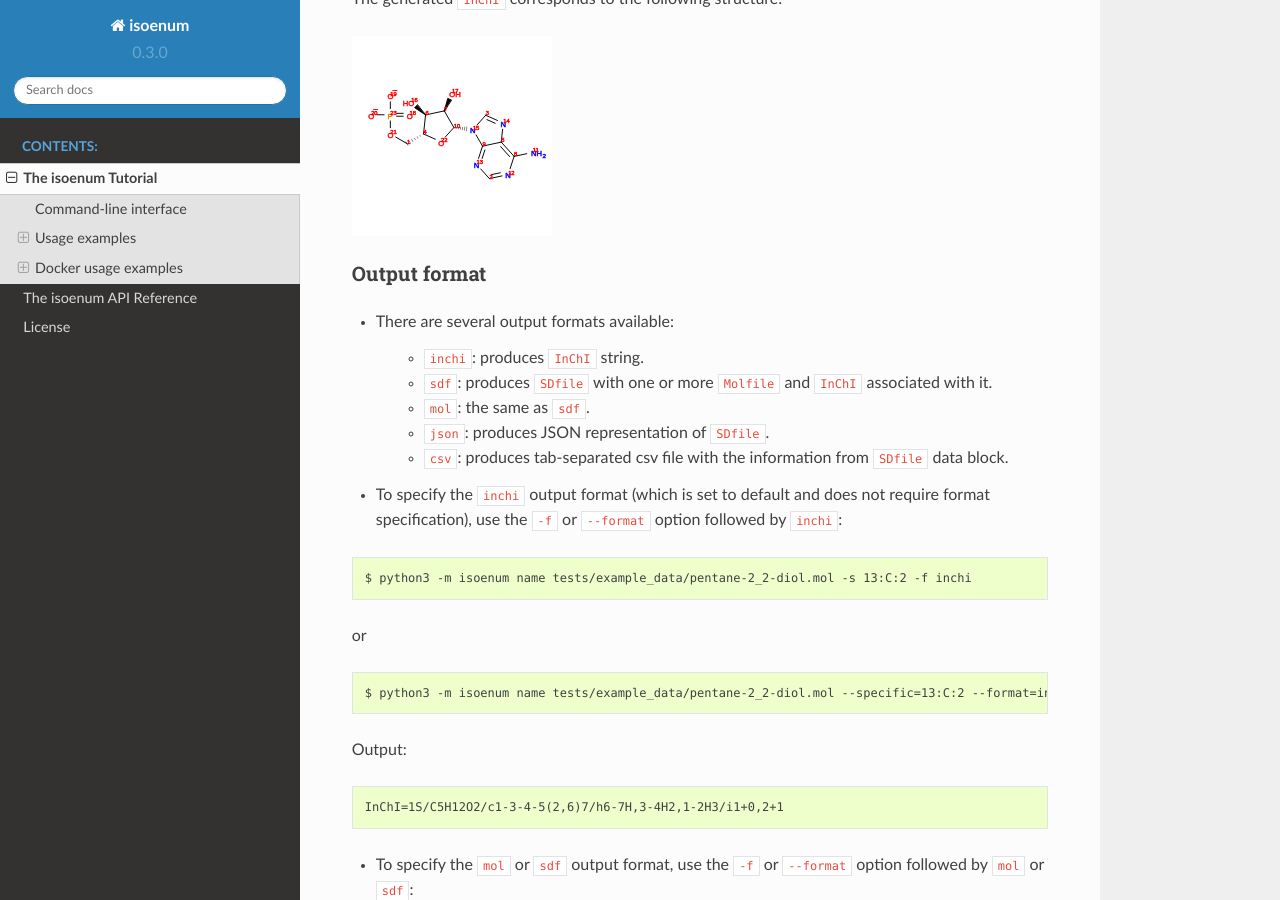
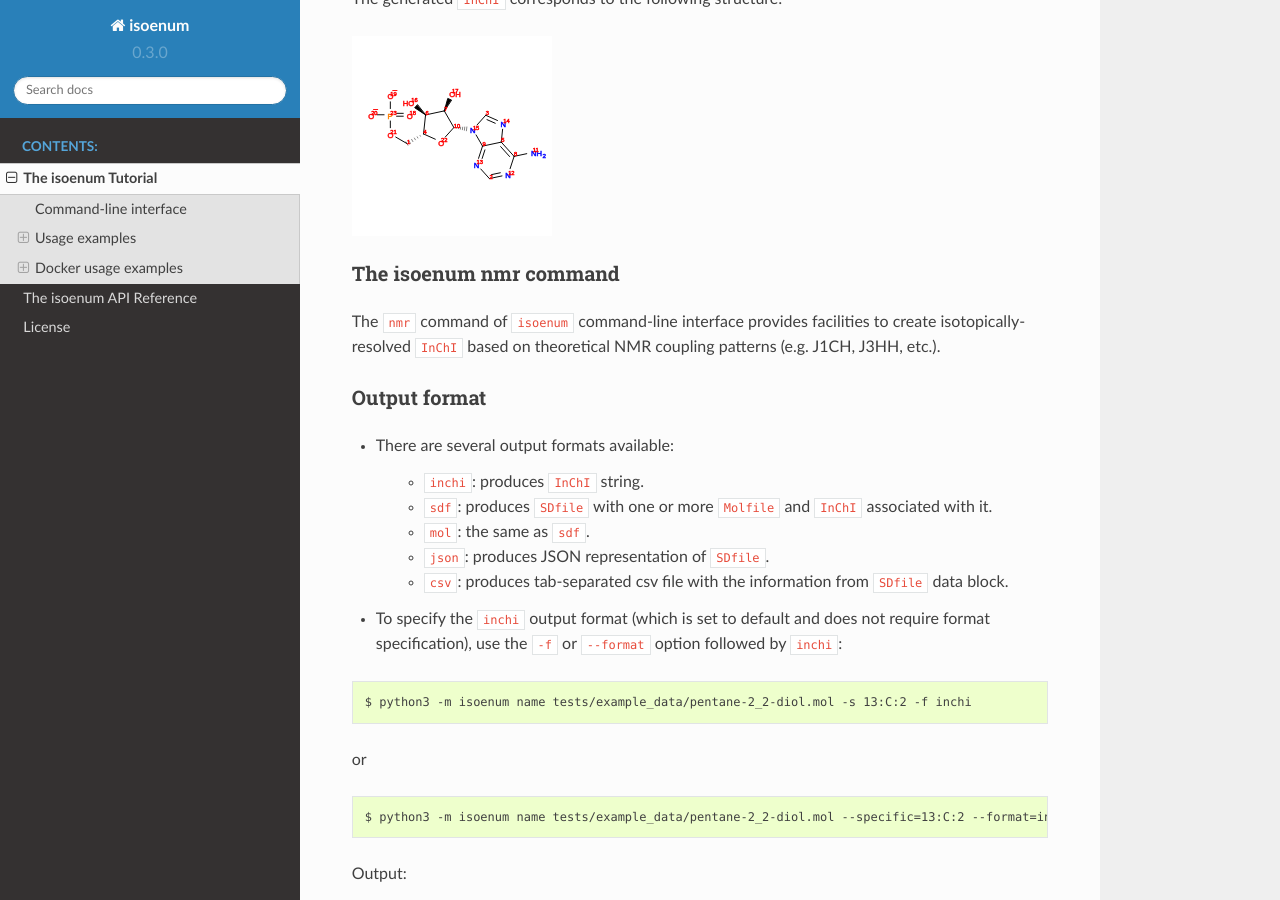
Before and after one commit to MoseleyBioinformaticsLab/isoenum, a Sphinx documentation site: the page built from docs/tutorial.rst, in a window 1280 px wide and 900 px high, scrolled down 12756 px. Built offline with Sphinx 7.4.7 and the Read the Docs theme 2.0.0, drawn with Linux system fonts in a browser that asks for light colours.

Commit message:
Docs: added "nmr" command description.

```diff
--- a/docs/tutorial.rst
+++ b/docs/tutorial.rst
@@ -675,6 +675,13 @@ The generated ``InChI`` corresponds to the following structure:
 
 .. image:: _static/amp-ion.svg
 
+
+The isoenum nmr command
+-----------------------
+
+The ``nmr`` command of ``isoenum`` command-line interface provides
+facilities to create isotopically-resolved ``InChI`` based on theoretical
+NMR coupling patterns (e.g. J1CH, J3HH, etc.).
 
 
 Output format
```
